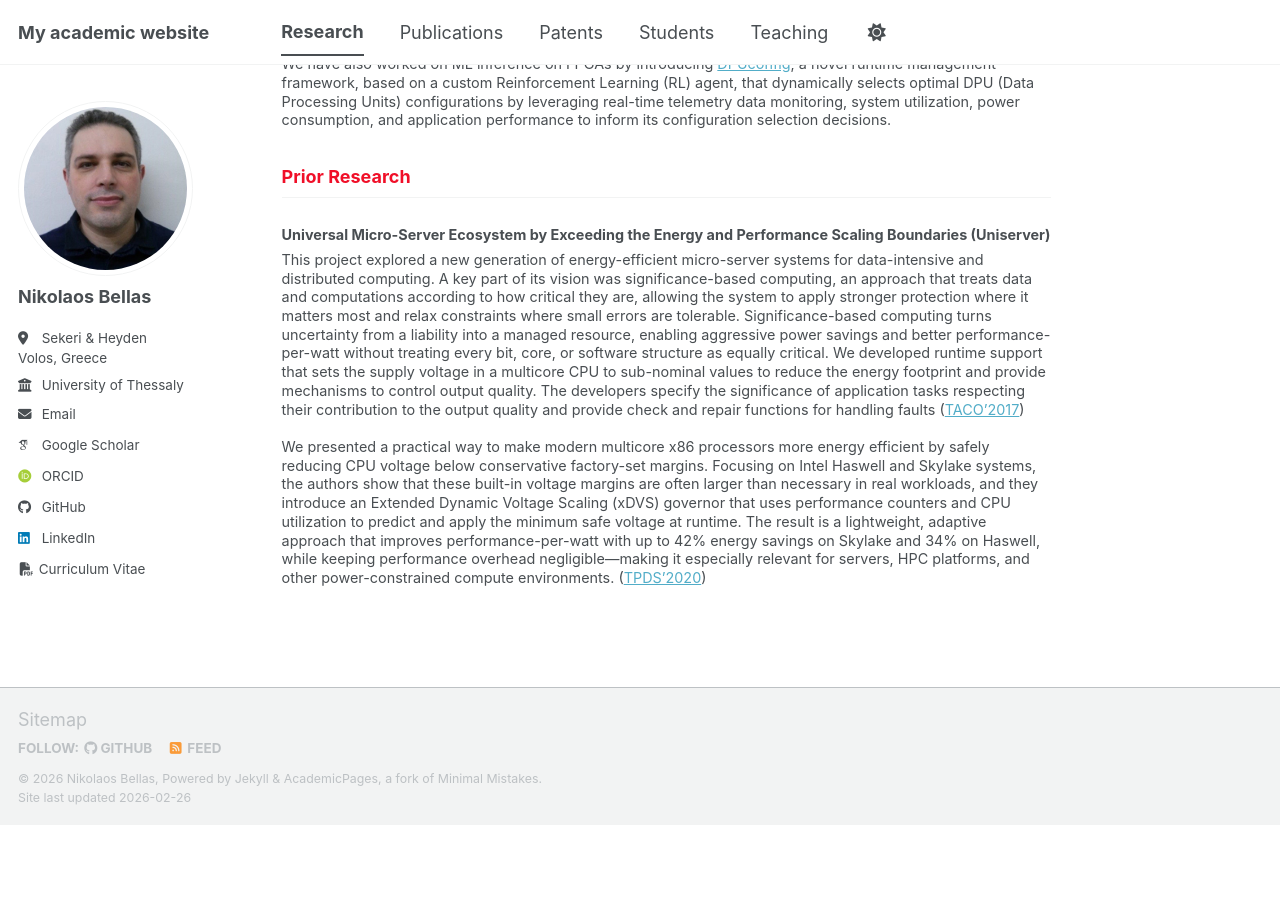
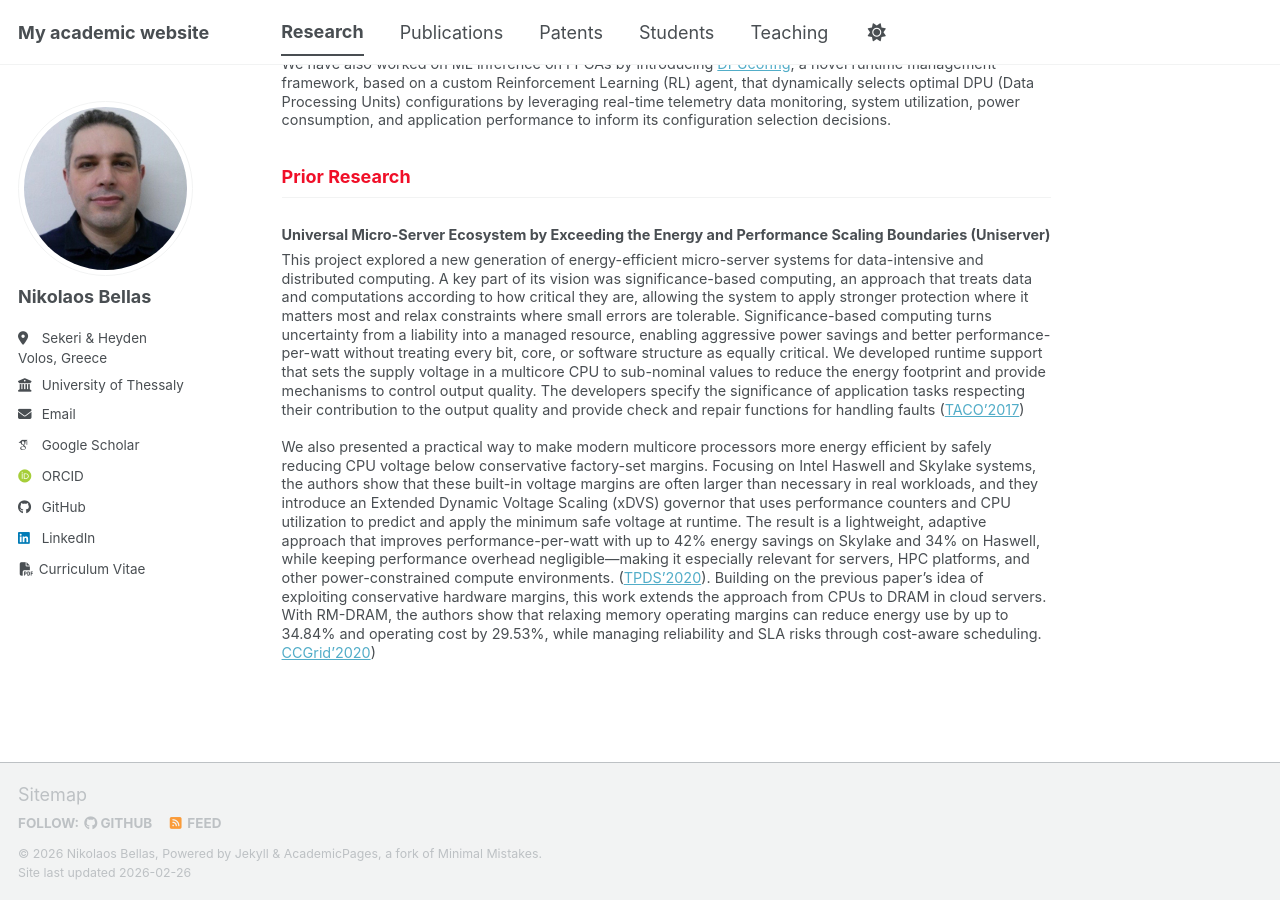
Before and after one commit to nbellas/nbellas.github.io, a Jekyll site: the page built from _pages/research.md, in a window 1280 px wide and 900 px high, scrolled down 844 px. Built offline with Jekyll 4.4.1, drawn with Linux system fonts in a browser that asks for light colours; some web fonts are replaced; a script bundle is joined from its source files by our own code; library files that are not in the unit come from our copies; before the commit the page ends 1670 px from its top, so only the background shows below that.

Commit message:
Update research.md

```diff
--- a/_pages/research.md
+++ b/_pages/research.md
@@ -30,6 +30,7 @@
 
 This project explored a new generation of energy-efficient micro-server systems for data-intensive and distributed computing. A key part of its vision was significance-based computing, an approach that treats data and computations according to how critical they are, allowing the system to apply stronger protection where it matters most and relax constraints where small errors are tolerable. Significance-based computing turns uncertainty from a liability into a managed resource, enabling aggressive power savings and better performance-per-watt without treating every bit, core, or software structure as equally critical. We developed runtime support that sets the supply voltage in a multicore CPU to sub-nominal values to reduce the energy footprint and provide mechanisms to control output quality. The developers specify the significance of application tasks respecting their contribution to the output quality and provide check and repair functions for handling faults ([TACO'2017](/files/TACO_2017.pdf))
 
-We presented a practical way to make modern multicore x86 processors more energy efficient by safely reducing CPU voltage below conservative factory-set margins. Focusing on Intel Haswell and Skylake systems, the authors show that these built-in voltage margins are often larger than necessary in real workloads, and they introduce an Extended Dynamic Voltage Scaling (xDVS) governor that uses performance counters and CPU utilization to predict and apply the minimum safe voltage at runtime. The result is a lightweight, adaptive approach that improves performance-per-watt with up to 42% energy savings on Skylake and 34% on Haswell, while keeping performance overhead negligible—making it especially relevant for servers, HPC platforms, and other power-constrained compute environments. ([TPDS’2020](/files/TPDS2020.pdf))
+We also presented a practical way to make modern multicore processors more energy efficient by safely reducing CPU voltage below conservative factory-set margins. Focusing on Intel Haswell and Skylake systems, the authors show that these built-in voltage margins are often larger than necessary in real workloads, and they introduce an Extended Dynamic Voltage Scaling (xDVS) governor that uses performance counters and CPU utilization to predict and apply the minimum safe voltage at runtime. The result is a lightweight, adaptive approach that improves performance-per-watt with up to 42% energy savings on Skylake and 34% on Haswell, while keeping performance overhead negligible—making it especially relevant for servers, HPC platforms, and other power-constrained compute environments. ([TPDS’2020](/files/TPDS2020.pdf)). Building on the previous paper’s idea of exploiting conservative hardware margins, this work extends the approach from CPUs to DRAM in cloud servers. With RM-DRAM, the authors show that relaxing memory operating margins can reduce energy use by up to 34.84% and operating cost by 29.53%, while managing reliability and SLA risks through cost-aware scheduling. [CCGrid'2020](/files/CCGrid_2020.pdf))
+
 
 </div>
```
